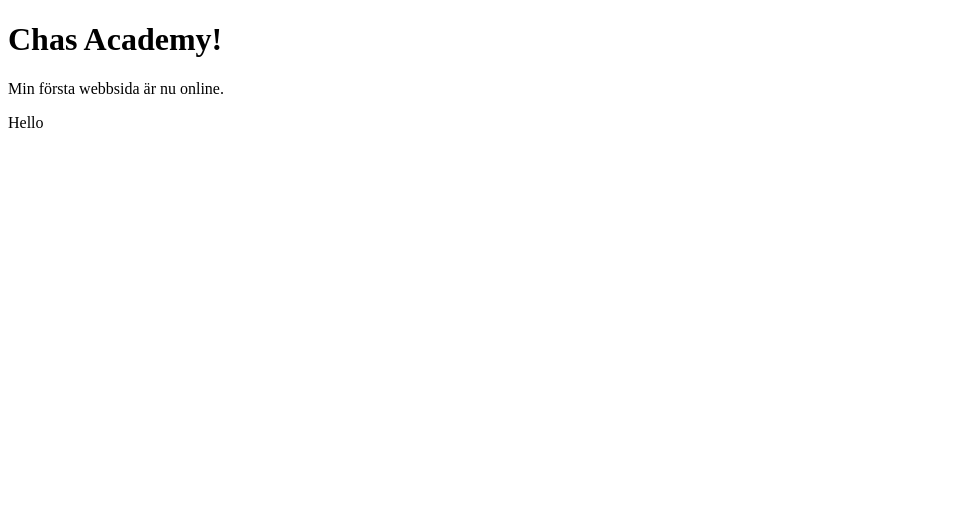
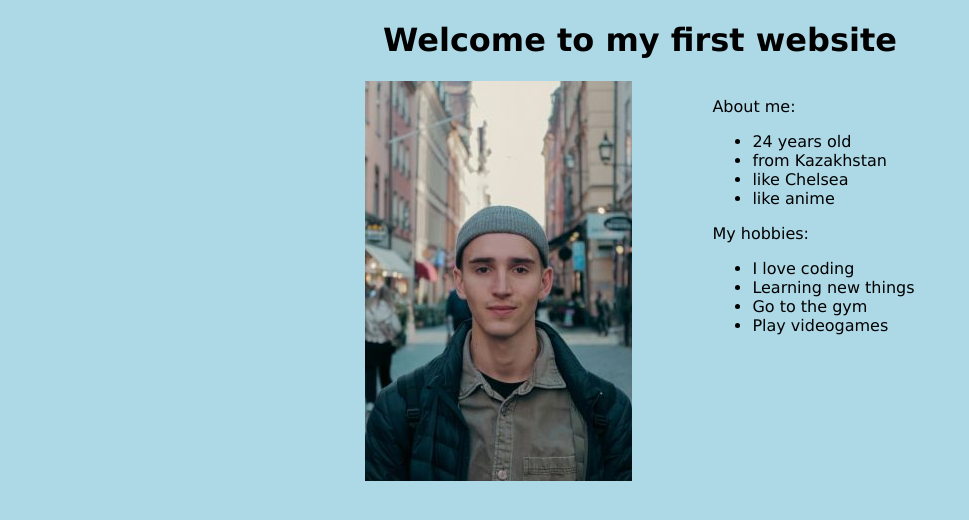
Before and after one commit to Svyatoslav-Lapshin/hackaton, a plain HTML site: page index.html in a window 1280 px wide. Shown: the whole page, without its empty margins (0-969 px from the left). Drawn offline with Linux system fonts and the light colour scheme.

Commit message:
new photo, html code and css code for first website

```diff
--- a/index.html
+++ b/index.html
@@ -1,13 +1,39 @@
 <!DOCTYPE html>
 <html lang="sv">
 <head>
-    <meta charset="UTF-8">
+    <meta charset="UTF-8"  >
     <meta name="viewport" content="width=device-width, initial-scale=1.0">
-    <title>Min första webbsida</title>
+    <title>My first programm</title>
+    <link href="style.css" rel="stylesheet" type="text/css"/>
 </head>
-<body>
-    <h1>Chas Academy!</h1>
-    <p>Min första webbsida är nu online.</p>
-    <p>Hello</p>
+<body >
+
+   <header > <h1>Welcome to my first website</h1></header>
+
+       <div class="two-column-layout">
+          <header> <img class="personal-photo" src="images/Slava.jpg" alt="My photo" /></header>
+           <div class="text">
+               <p > About me:</p>
+               <ul>
+                   <li>24 years old</li>
+                   <li>from Kazakhstan</li>
+                   <li>like Chelsea</li>
+                   <li>like anime</li>
+                </ul>
+
+                    <p > My hobbies:</p>
+                    <ul>
+                        <li>I love coding</li>
+                        <li>Learning new things</li>
+                        <li>Go to the gym</li>
+                        <li>Play videogames</li>
+                    </ul>
+
+            </div>
+
+        </div>
+
+
+
 </body>
 </html>
--- /dev/null
+++ b/style.css
@@ -0,0 +1,28 @@
+body{
+    background-color:#ADD8E6;
+    font-family: 'Lucida Sans', 'Lucida Sans Regular', 'Lucida Grande', 'Lucida Sans Unicode', Geneva, Verdana, sans-serif;
+}
+h1{
+    text-align: center;
+
+}
+header{
+    text-align: center;
+}
+.two-column-layout{
+    display: flex;
+    align-items: flex-start;
+    justify-content: center;
+    gap: 5rem;
+
+}
+.two-column-layout img{
+    max-width: 200;
+    height: auto;
+}
+.text{
+
+    max-width: 400px;
+
+
+}
```
Also changed, not shown: images/Slava.jpg (added), 1 other file.
